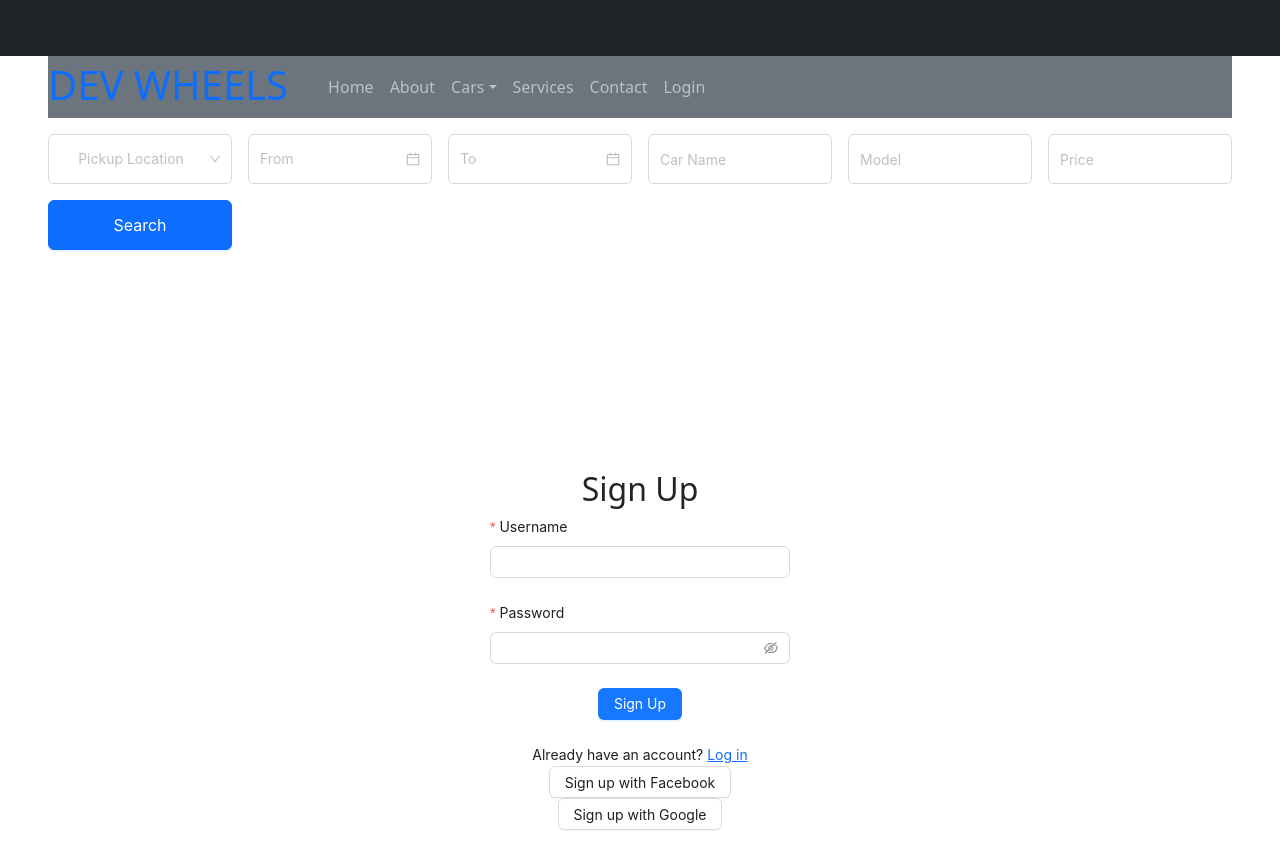
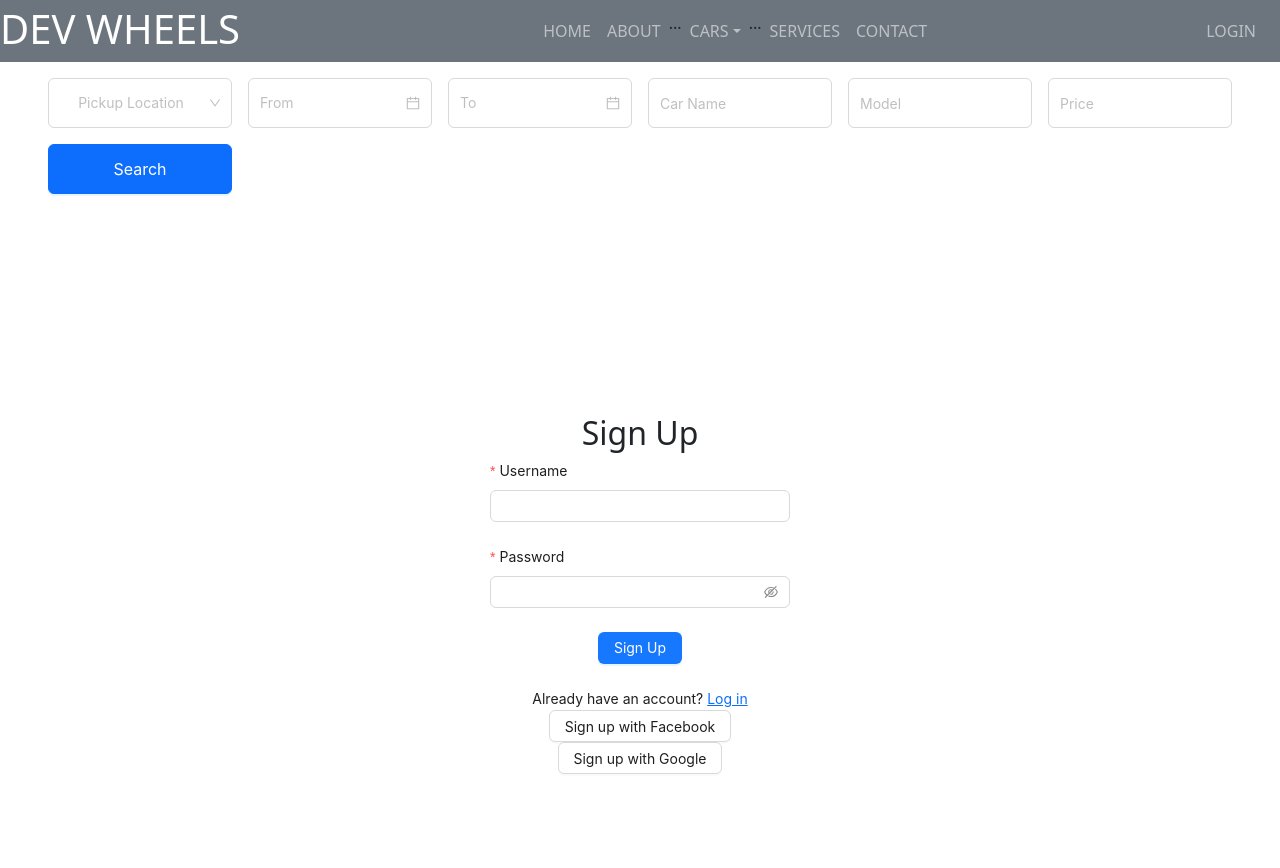
Before and after one commit to Hamzahere/Dev-Wheels, a React (Create React App) app: page /signup in a window 1280 px wide. Shown: the top 868 px of the page. Built offline with nearby package versions, Linux system fonts and the light colour scheme.

Commit message:
User-registration and login logout done

```diff
--- a/src/App.js
+++ b/src/App.js
@@ -11,7 +11,7 @@ function App() {
   return (
     <Router>
     <div className="App">
-      <TopBar/>
+      {/* <TopBar/> */}
       <NavBar/>
       <SearchBar/>
       <PageHeader/>
--- a/src/components/NavBar.js
+++ b/src/components/NavBar.js
@@ -1,89 +1,146 @@
 import React, { useState } from 'react';
+import { useSelector, useDispatch } from 'react-redux';
 import { NavLink } from 'react-router-dom';
+import styles from './components.module.css';
+import { FontAwesomeIcon } from '@fortawesome/react-fontawesome';
+import { faCircleUser, faAngleDown } from '@fortawesome/free-solid-svg-icons';
+import { auth } from '../firebase/firebase'; // Import the app instance from firebase.js
+import { setCurrentUser } from '../store/userReducer'; // Import the setCurrentUser action
 
 const NavBar = () => {
-  const [dropdownOpen, setDropdownOpen] = useState(false);
-  const [serviceDropdownOpen, setServiceDropdownOpen] = useState(false);
+  const [userDropdownOpen, setUserDropdownOpen] = useState(false);
+  const [carDropdownOpen, setCarDropdownOpen] = useState(false);
+  const { currentUser } = useSelector((state) => state.user);
+  const dispatch = useDispatch(); // Get the dispatch function
 
-  const toggleDropdown = () => {
-    setDropdownOpen(!dropdownOpen);
+  const toggleUserDropdown = () => {
+    setUserDropdownOpen(!userDropdownOpen);
+    setCarDropdownOpen(false); // Close the car dropdown
   };
 
-  const serviceToggle = () => {
-    setServiceDropdownOpen(!serviceDropdownOpen);
+  const toggleCarDropdown = () => {
+    setCarDropdownOpen(!carDropdownOpen);
+    setUserDropdownOpen(false); // Close the user dropdown
+  };
+
+  const handleLogout = async () => {
+    try {
+      await auth.signOut(); // Sign out the user using Firebase Auth
+      dispatch(setCurrentUser(null)); // Set the current user to null in Redux store
+      //history.push('/login'); // Redirect to the login page
+    } catch (error) {
+      console.log('Error logging out:', error);
     }
+  };
 
   return (
     <div className="container-fluid position-relative nav-bar p-0">
-      <div className="position-relative px-lg-5" style={{ zIndex: "9" }}>
+      <div className="position-relative" style={{ zIndex: '9' }}>
         <nav className="navbar navbar-expand-lg bg-secondary navbar-dark py-3 py-lg-0 pl-3 pl-lg-5">
           <NavLink to="/" className="navbar-brand">
-            <h1 className="text-uppercase text-primary mb-1">Dev Wheels</h1>
+            <h1 className="text-uppercase mb-1">Dev Wheels</h1>
           </NavLink>
           <button
             type="button"
             className="navbar-toggler"
-            onClick={toggleDropdown}
+            onClick={toggleCarDropdown}
           >
             <span className="navbar-toggler-icon"></span>
           </button>
           <div
             className={`collapse navbar-collapse justify-content-between px-3 ${
-              dropdownOpen ? "show" : ""
+              carDropdownOpen ? 'show' : ''
             }`}
           >
-            <div className="navbar-nav ml-auto py-0">
-              <NavLink   className="nav-item nav-link" to="/">Home</NavLink>
-              <NavLink   className="nav-item nav-link" to="/about">About</NavLink>
+            <div className="navbar-nav mx-auto py-0">
+              <NavLink className="nav-item nav-link text-uppercase" to="/">
+                Home
+              </NavLink>
+              <NavLink className="nav-item nav-link text-uppercase" to="/about">
+                About
+              </NavLink>
 
-              <div className={`nav-item dropdown ${dropdownOpen ? "show" : ""}`}>
-                <NavLink
-                  to="/listing"
-                  className="nav-link dropdown-toggle"
-                  onClick={toggleDropdown}
+              ...
+
+<div className={`nav-item dropdown ${carDropdownOpen ? 'show' : ''}`}>
+  <div
+    className="nav-link dropdown-toggle text-uppercase"
+    role="button"
+    onClick={toggleCarDropdown}
   >
     Cars
-                </NavLink>
+  </div>
   <div
-                  className={`dropdown-menu rounded-0 m-0 ${
-                    dropdownOpen ? "show" : ""
-                  }`}
+    className={`dropdown-menu rounded-0 m-0 ${carDropdownOpen ? 'show' : ''}`}
   >
     <NavLink
-
-
+      className="dropdown-item text-uppercase"
       to="/listing"
-                    className="dropdown-item"
-                    onClick={toggleDropdown}
+      onClick={toggleCarDropdown}
     >
       Car Listing
     </NavLink>
-                  <NavLink
-
-
+    {/* <NavLink
+      className="dropdown-item text-uppercase"
       to="/details"
-                    className="dropdown-item"
-                    onClick={toggleDropdown}
+      onClick={toggleCarDropdown}
     >
       Car Detail
-                  </NavLink>
-                  <NavLink
-
-
-                    to="/booking"
-                    className="dropdown-item"
-                    onClick={toggleDropdown}
+    </NavLink> */}
+    {/* <NavLink
+      className="dropdown-item text-uppercase"
+      to="/carbooking"
+      onClick={toggleCarDropdown}
     >
       Car Booking
-                  </NavLink>
+    </NavLink> */}
   </div>
 </div>
 
-              <NavLink   className="nav-item nav-link" to="/services">Services</NavLink>
+...
 
-              <NavLink   className="nav-item nav-link" to="/contact">Contact</NavLink>
 
-              <NavLink   className="nav-item nav-link" to="/login">Login</NavLink>
+              <NavLink className="nav-item nav-link text-uppercase" to="/services">
+                Services
+              </NavLink>
+
+              <NavLink className="nav-item nav-link text-uppercase" to="/contact">
+                Contact
+              </NavLink>
+            </div>
+
+            <div className="navbar-nav ml-auto py-0">
+              {currentUser !== null ? ( // Check if currentUser is not null
+                <div className="nav-item dropdown">
+                  <div
+                    className="nav-link dropdown-toggle"
+                    role="button"
+                    data-toggle="dropdown"
+                    aria-haspopup="true"
+                    aria-expanded={userDropdownOpen}
+                    onClick={toggleUserDropdown}
+                  >
+                    <FontAwesomeIcon icon={faCircleUser} size="2x" />
+                    <FontAwesomeIcon icon={faAngleDown} className="ml-1" />
+                  </div>
+                  <div
+                    className={`dropdown-menu dropdown-menu-right ${
+                      userDropdownOpen ? 'show' : ''
+                    }`}
+                  >
+                    <div className="dropdown-item">Your Account</div>
+                    <div className="dropdown-item">Your Bookings</div>
+                    <div className="dropdown-divider"></div>
+                    <div className="dropdown-item" onClick={handleLogout}>
+                      Logout
+                    </div>
+                  </div>
+                </div>
+              ) : (
+                <NavLink className="nav-item nav-link text-uppercase" to="/login">
+                  Login
+                </NavLink>
+              )}
             </div>
           </div>
         </nav>
--- a/src/firebase/firebase.js
+++ b/src/firebase/firebase.js
@@ -1,6 +1,7 @@
 
 import { initializeApp } from 'firebase/app';
 import { getFirestore, collection, getDocs } from 'firebase/firestore/lite';
+import { getAuth } from 'firebase/auth';
 
 const firebaseConfig = {
     apiKey: "AIzaSyAae8B4ALpbcEXbNlRDZfbyePdlJLsXxrc",
@@ -13,7 +14,8 @@ const firebaseConfig = {
     measurementId: "G-9R61E8FLF2"
   };
   const app = initializeApp(firebaseConfig);
+  const auth = getAuth(app);
 const db = getFirestore(app);
   //firebase.initializeApp(firebaseConfig);
 
-  export { app, db };
+  export { app,auth, db };
--- a/src/pages/UserLogin/UserLogin.js
+++ b/src/pages/UserLogin/UserLogin.js
@@ -2,7 +2,17 @@ import React from 'react';
 import { Form, Input, Button } from 'antd';
 import styles from './UserLogin.module.css'; // Import the CSS module
 import { NavLink } from 'react-router-dom';
+import { getAuth, signInWithPopup, FacebookAuthProvider, GoogleAuthProvider } from 'firebase/auth';
+import { app } from '../../firebase/firebase';
+import { useDispatch } from 'react-redux';
+import { setCurrentUser } from '../../store/userReducer';
+import { useNavigate } from "react-router-dom";
+import { message } from 'antd';
+
 const Login = () => {
+  const dispatch = useDispatch();
+  const auth = getAuth(app);
+  const navigate = useNavigate();
   const onFinish = (values) => {
     console.log('Received values:', values);
     // Here you can perform login logic with the form values
@@ -10,6 +20,27 @@ const Login = () => {
 
   const onFinishFailed = (errorInfo) => {
     console.log('Failed:', errorInfo);
+  };
+
+  const handleFirebaseLogin = async (provider) => {
+    try {
+      const result = await signInWithPopup(auth, provider);
+      console.log('Firebase user:', result.user);
+      const user = result.user;
+      // Dispatch the setCurrentUser action to update the user state in the UserReducer
+      dispatch(setCurrentUser(user));
+      // Handle successful login
+      navigate(`/`);
+    } catch (error) {
+      console.log('Firebase login error:', error);
+      // Handle login error
+      // Display an error alert using Ant Design's message component
+    message.error('Login error. Please try again.');
+    }
+  };
+  const handleGoogleLogin = () => {
+    const provider = new GoogleAuthProvider();
+    handleFirebaseLogin(provider);
   };
 
   return (
@@ -43,6 +74,7 @@ const Login = () => {
               Log in
             </Button>
           </Form.Item>
+          <Button onClick={handleGoogleLogin}>Login with Google</Button>
           <div className="signup-link">
           Don't have an account?
           <NavLink to="/signup" className="navbar-brand">
--- a/src/pages/UserSignUp/UserSignUp.js
+++ b/src/pages/UserSignUp/UserSignUp.js
@@ -6,11 +6,14 @@ import { getAuth, signInWithPopup, FacebookAuthProvider, GoogleAuthProvider } fr
 import { useDispatch } from 'react-redux';
 import { setCurrentUser } from '../../store/userReducer';
 import { app } from '../../firebase/firebase';
+import { useNavigate } from "react-router-dom";
+import { message } from 'antd';
+
 
 const UserSignUp = () => {
 const dispatch = useDispatch();
   const auth = getAuth(app);
-
+  const navigate = useNavigate();
   const onFinish = (values) => {
     console.log('Received values:', values);
     // Here you can perform signup logic with the form values
@@ -28,9 +31,12 @@ const dispatch = useDispatch();
       // Dispatch the setCurrentUser action to update the user state in the UserReducer
       dispatch(setCurrentUser(user));
       // Handle successful login
+      navigate(`/`);
     } catch (error) {
       console.log('Firebase login error:', error);
       // Handle login error
+      // Display an error alert using Ant Design's message component
+    message.error('Login error. Please try again.');
     }
   };
 
--- a/src/store/userReducer.js
+++ b/src/store/userReducer.js
@@ -9,12 +9,16 @@ const userSlice = createSlice({
   initialState,
   reducers: {
     setCurrentUser: (state, action) => {
+      if (action.payload === null) {
+        state.currentUser = null;
+      } else {
         const { displayName, email, photoURL } = action.payload;
         state.currentUser = {
           displayName,
           email,
           photoURL,
         };
+      }
     },
   },
 });
```
Also changed, not shown: src/components/components.module.css (added). Lines whose indentation alone changed are shown as unchanged.
